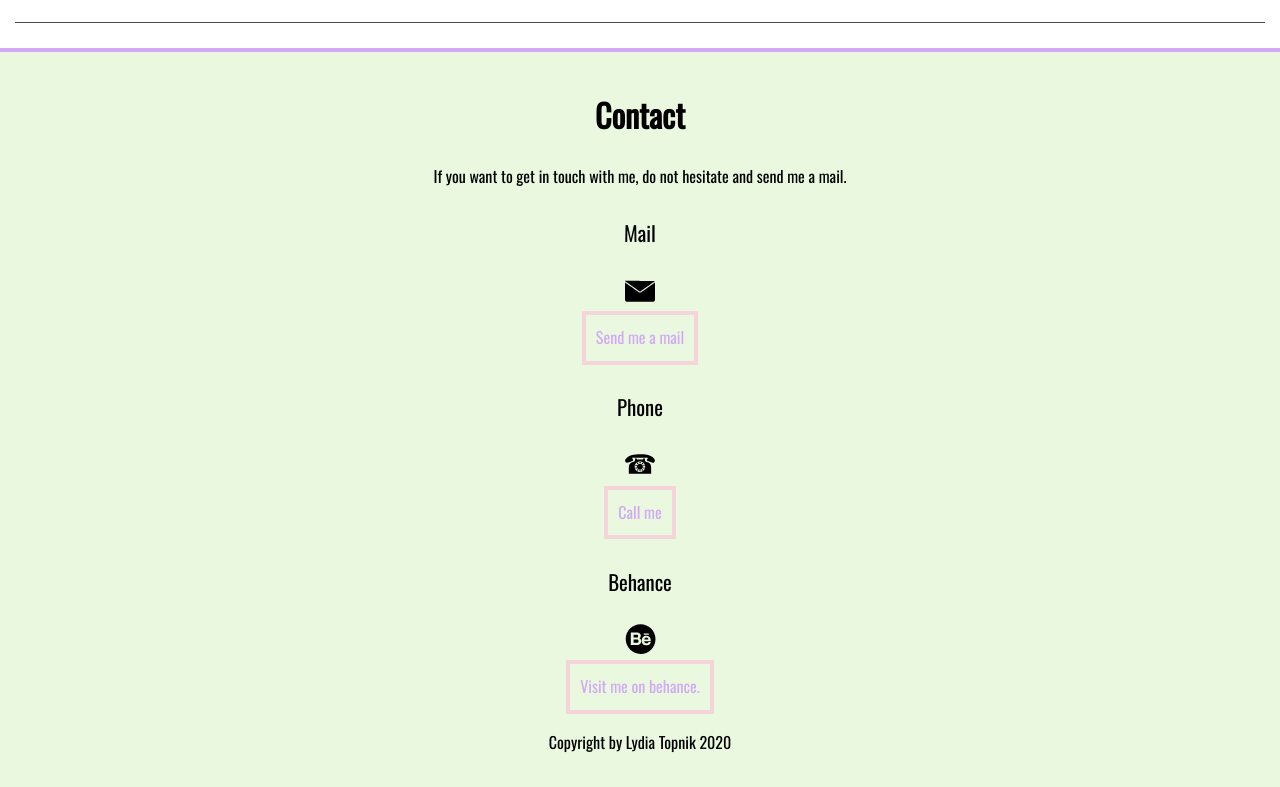
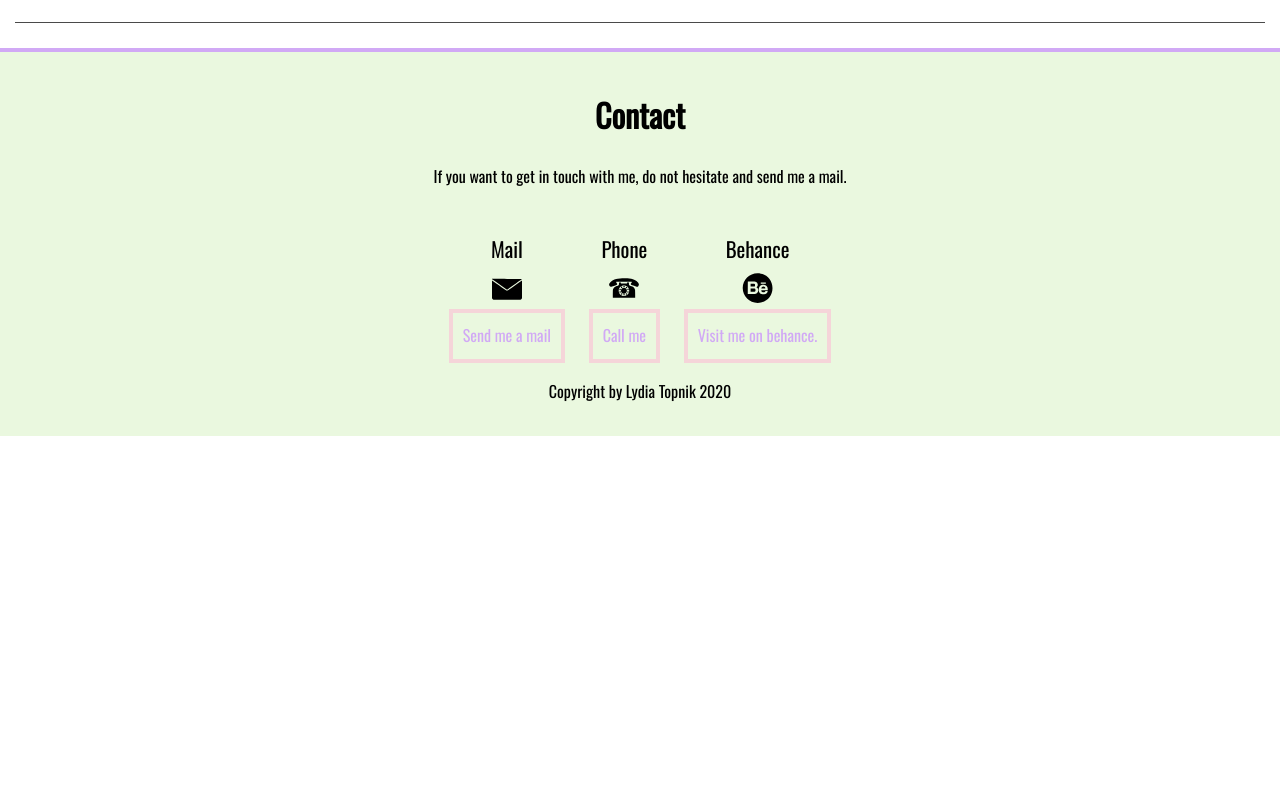
Before and after one commit to dia-con-ly/Portfolio-Website, a plain HTML site: page index.html in a window 1280 px wide. Shown: the part 1799-2586 px from the top of the page. After the commit the page ends 2235 px from the top, so only its background shows below. Drawn offline with nearby package versions, Linux system fonts and the light colour scheme.

Commit message:
Footer css styling
Changed the footer appereance to floating in the desktop view.

```diff
--- a/css/style.css
+++ b/css/style.css
@@ -196,7 +196,18 @@ footer {
   padding-bottom: 15px;
   border-top: 4px solid #D1A9F5;
 }
+footer .social{
+  text-align: center;
+}
 
+footer .social > div{
+  display:inline-block;
+  padding: 0 10px;
+}
+
+footer .social h4{
+  margin-bottom: 10px;
+}
 
 /* Layout styling */
 .container {
```
